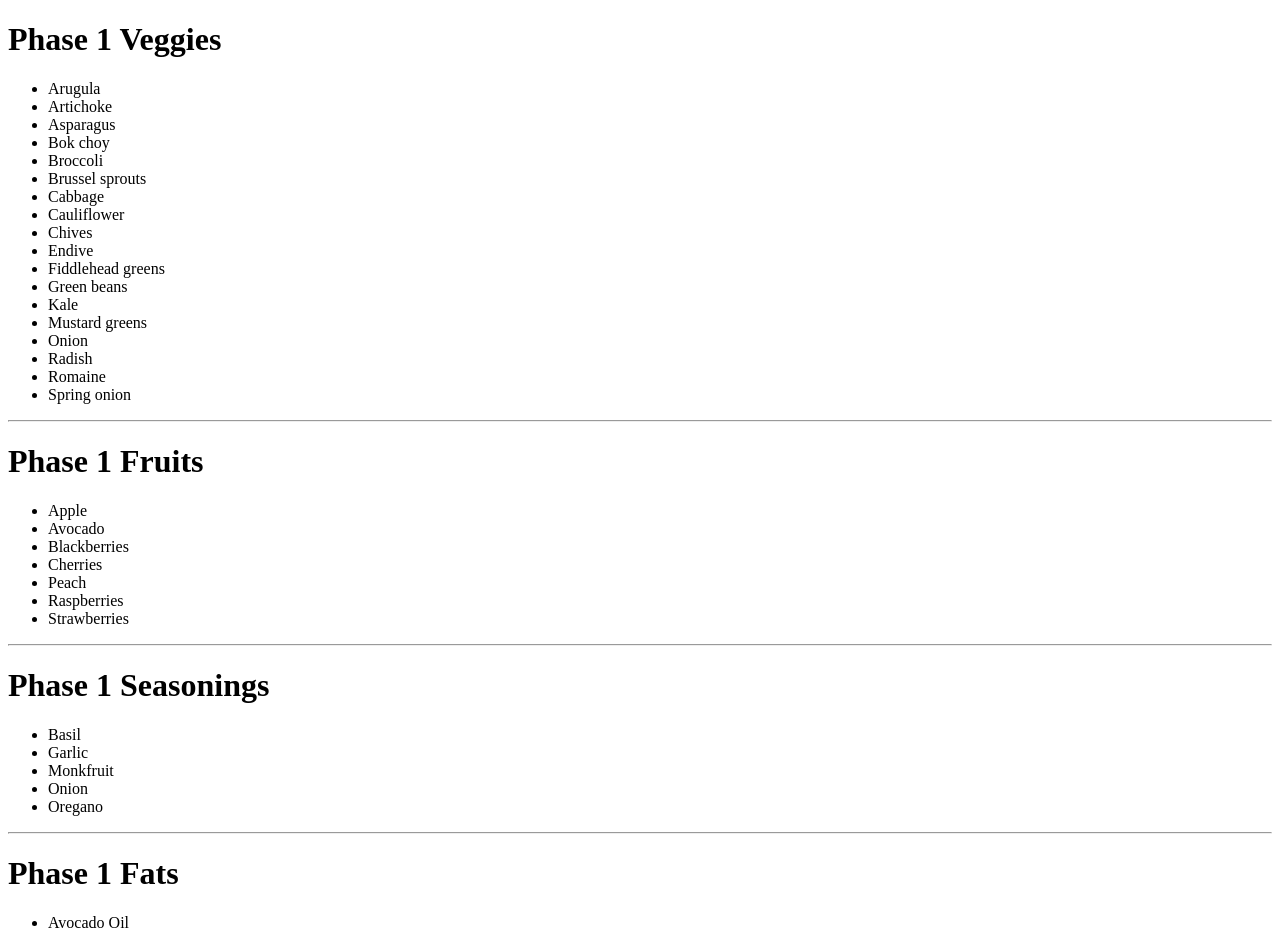
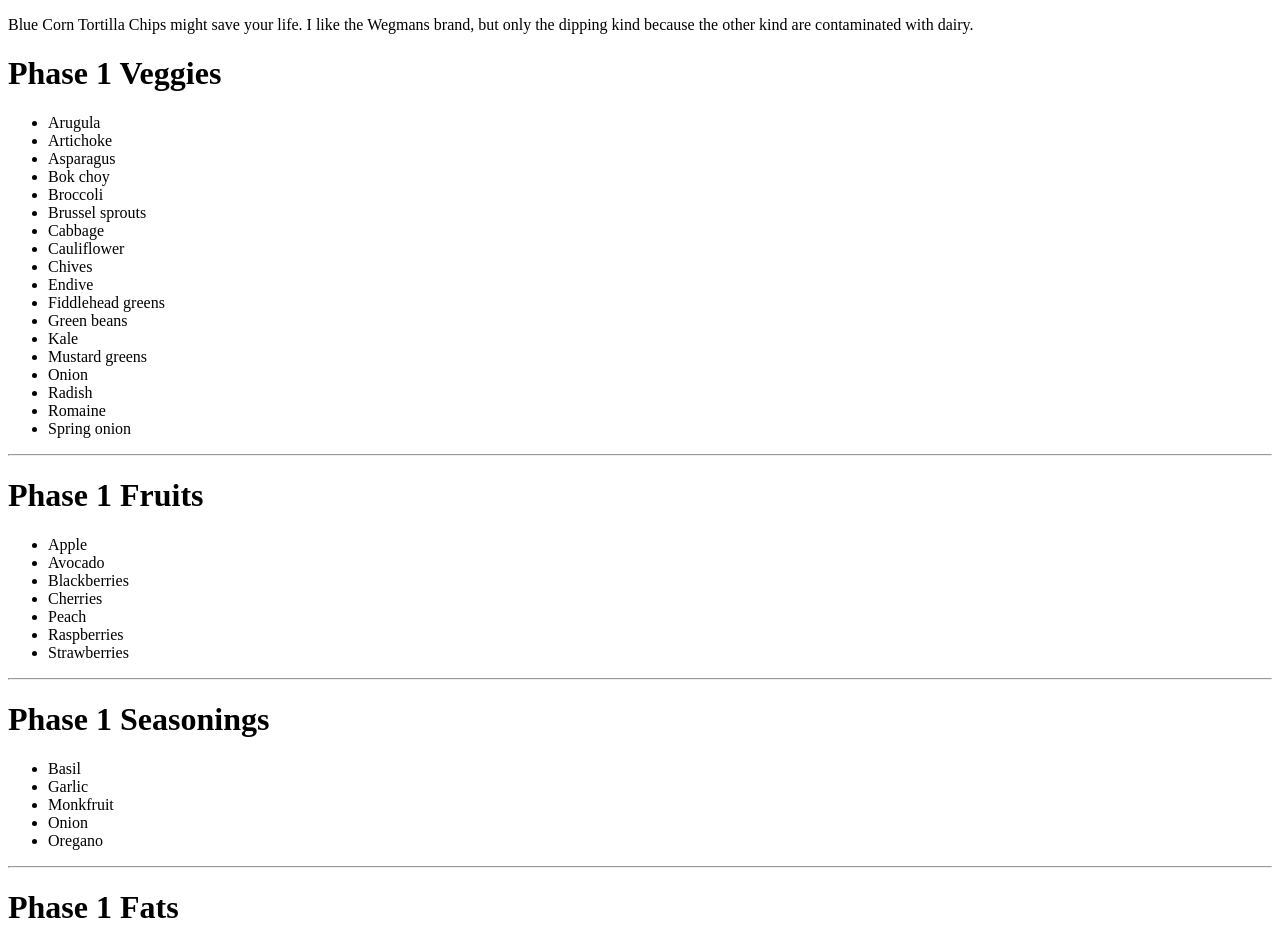
Before and after one commit to solsinger/the-odin-project, a plain HTML site: page recipes/ingredients_phase1.html in a window 1280 px wide. Shown: the top 935 px of the page. Drawn offline with Linux system fonts and the light colour scheme.

Commit message:
updating ingredients list for phase 1 - forgot blue corn tortilla chips

```diff
--- a/recipes/ingredients_phase1.html
+++ b/recipes/ingredients_phase1.html
@@ -7,6 +7,7 @@
     <title>Crystol's Phase 1 Ingredients</title>
 </head>
 <body>
+    <p>Blue Corn Tortilla Chips might save your life. I like the Wegmans brand, but only the dipping kind because the other kind are contaminated with dairy.</p>
     <h1>Phase 1 Veggies</h1>
     <ul>
         <li>Arugula</li>
```
